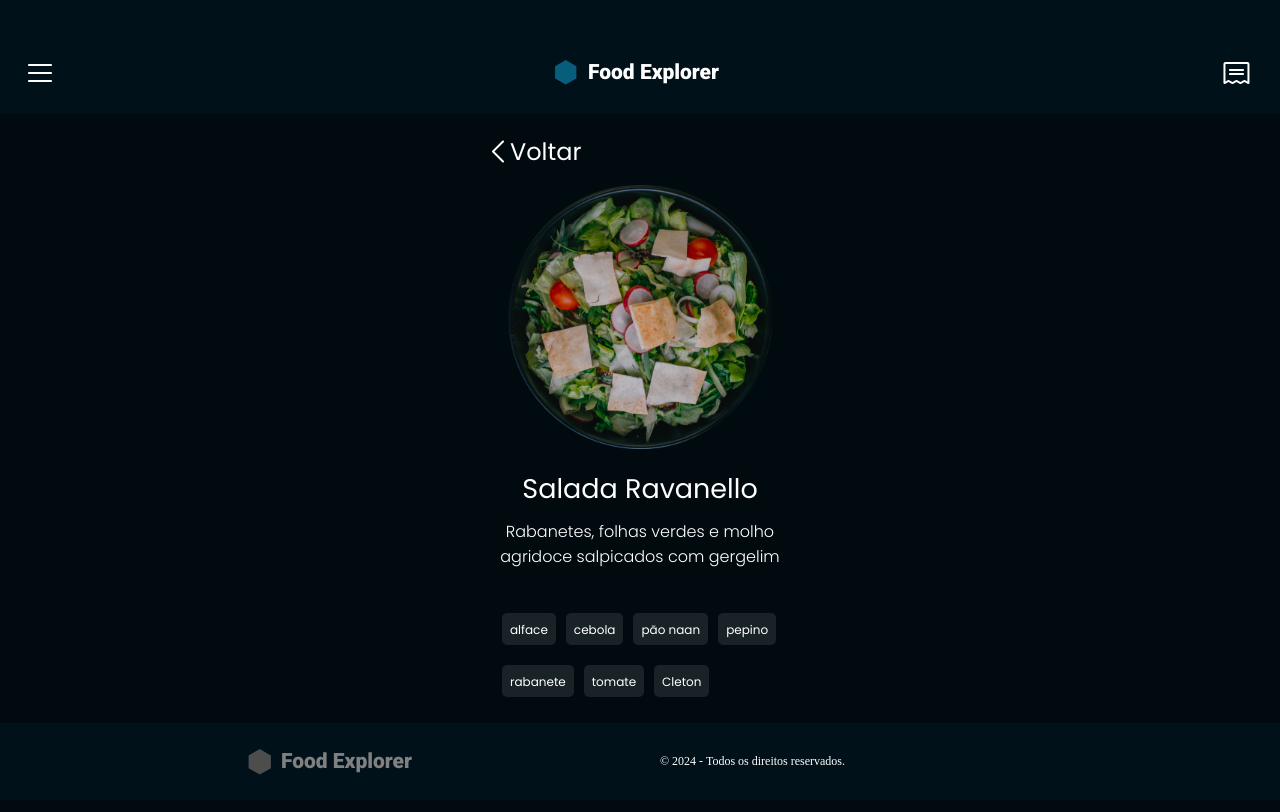
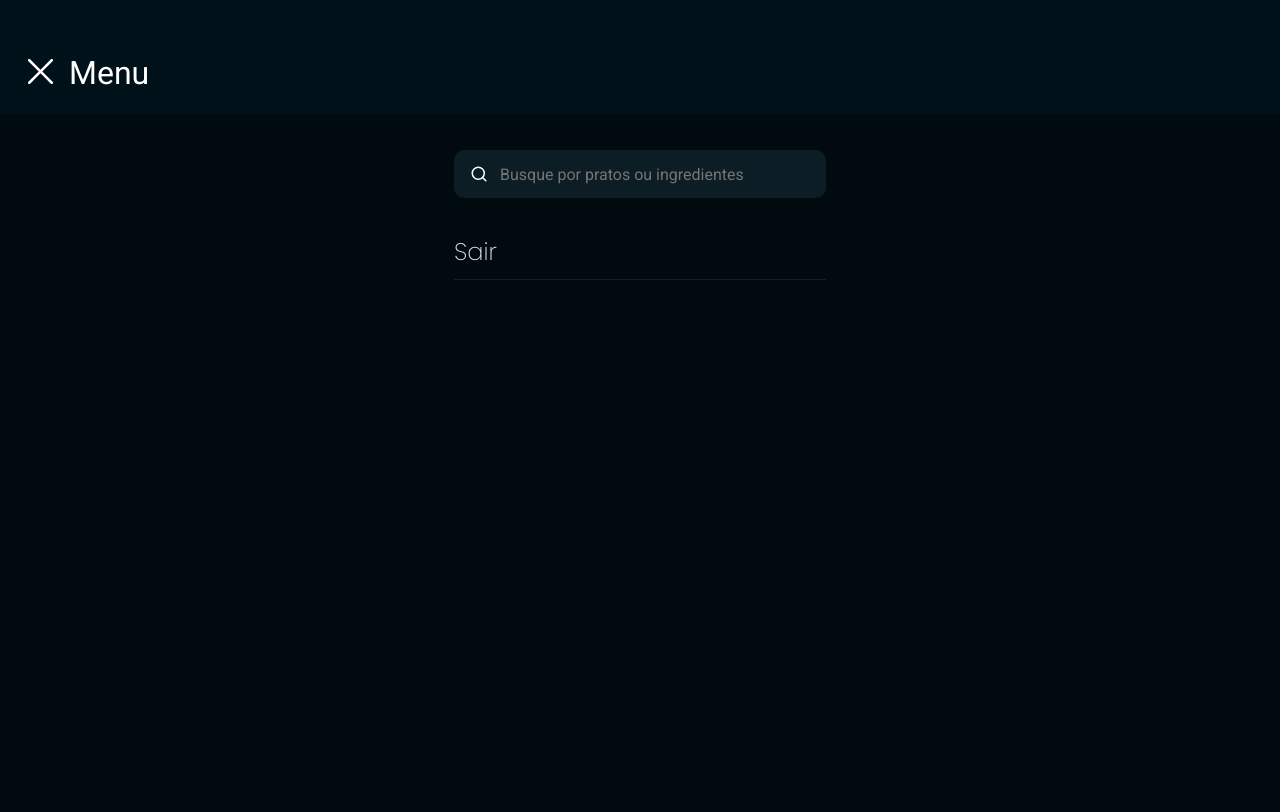
Before and after one commit to Gabryel-Januario/FoodExplorer-Front, a React (Vite) app: page / in a window 1280 px wide. Shown: the top 812 px of the page. Built offline with nearby package versions, Linux system fonts and the light colour scheme.

Commit message:
Created MenuPage

```diff
--- /dev/null
+++ b/src/components/HeaderMenu/index.jsx
@@ -0,0 +1,19 @@
+import { Container } from "./style"
+
+import closeIcon from "../../assets/close.svg"
+
+
+export function HeaderMenu({ style, ...rest }) {
+  return (
+    <Container>
+      <div id="line">
+        <div>
+          <img src={closeIcon} alt="Icone de fechar" />
+        </div>
+
+        <h1>Menu</h1>
+
+      </div>
+    </Container>
+  )
+}
--- /dev/null
+++ b/src/components/HeaderMenu/style.js
@@ -0,0 +1,31 @@
+import styled from "styled-components"
+
+export const Container = styled.div`
+  height: 114px;
+  width: 100%;
+
+  background-color: ${({ theme }) => theme.COLORS.Dark_700};
+
+  display: block;
+
+  block-size: auto;
+
+  #line {
+    display: flex;
+    gap: 16px;
+    padding: 56px 28px 24px 28px;
+
+    align-items: center;
+    height: 114px;
+  }
+
+   img {
+    width: 25px;
+    height: 25px;
+  }
+
+  h1{
+    font-family: "Roboto", sans-serif;
+    font-weight:400;
+  }
+`
--- a/src/components/Input/style.js
+++ b/src/components/Input/style.js
@@ -1,7 +1,7 @@
 import styled from "styled-components"
 
 export const Container = styled.div`
-  width: 321px;
+  width: 100%;
   height: 48px;
   display: flex;
   align-items: center;
--- a/src/main.jsx
+++ b/src/main.jsx
@@ -7,14 +7,17 @@ import theme from "./styles/theme"
 import { WelcomePage } from "./pages/WelcomePage"
 import { SignIn } from "./pages/SignIn"
 import { SignUp } from "./pages/SignUp"
+
 import { Home } from "./pages/Home"
+import { MenuAdmin } from "./pages/MenuAdmin"
+import { Menu } from "./pages/Menu"
 import { Dishe } from "./pages/Dishe"
 
 createRoot(document.getElementById("root")).render(
   <StrictMode>
     <ThemeProvider theme={theme}>
       <GlobalStyles />
-      <Dishe />
+      <Menu />
     </ThemeProvider>
   </StrictMode>
 )
--- /dev/null
+++ b/src/pages/Menu/index.jsx
@@ -0,0 +1,30 @@
+import { Container } from "./style"
+import { FiSearch } from "react-icons/fi"
+
+import { HeaderMenu } from "../../components/HeaderMenu"
+import { Input } from "../../components/Input"
+
+export function Menu() {
+  return (
+    <Container>
+      <HeaderMenu />
+
+      <menu>
+        <div id="input">
+          <Input
+            icon={FiSearch}
+            type="text"
+            placeholder="Busque por pratos ou ingredientes"
+          />
+        </div>
+
+        <section id="options">
+
+          <div className="option">
+            <h2>Sair</h2>
+          </div>
+        </section>
+      </menu>
+    </Container>
+  )
+}
--- /dev/null
+++ b/src/pages/Menu/style.js
@@ -0,0 +1,37 @@
+import styled from "styled-components"
+
+export const Container = styled.div`
+  menu {
+    width: 372px;
+
+
+    margin: auto;
+    margin-top: 36px;
+
+
+
+
+  }
+
+  menu #input {
+    margin-bottom: 36px;
+  }
+
+  menu .option h2 {
+    margin-bottom: 10px;
+
+    font-family: "Poppins", sans-serif;
+    font-size: 24px;
+    font-weight: 200;
+
+    color: ${({theme}) => theme.COLORS.Light_300};
+
+  }
+
+  menu .option {
+    border-bottom: 1px solid rgb(211, 211, 211, 10%);
+    margin-bottom: 10px;
+  }
+
+
+`
--- /dev/null
+++ b/src/pages/MenuAdmin/index.jsx
@@ -0,0 +1,32 @@
+import { Container } from "./style"
+import { FiSearch } from "react-icons/fi"
+
+import { HeaderMenu } from "../../components/HeaderMenu"
+import { Input } from "../../components/Input"
+
+export function MenuAdmin() {
+  return (
+    <Container>
+      <HeaderMenu />
+
+      <menu>
+        <div id="input">
+          <Input
+            icon={FiSearch}
+            type="text"
+            placeholder="Busque por pratos ou ingredientes"
+          />
+        </div>
+
+        <section id="options">
+          <div className="option">
+            <h2>Novo prato</h2>
+          </div>
+          <div className="option">
+            <h2>Sair</h2>
+          </div>
+        </section>
+      </menu>
+    </Container>
+  )
+}
--- /dev/null
+++ b/src/pages/MenuAdmin/style.js
@@ -0,0 +1,37 @@
+import styled from "styled-components"
+
+export const Container = styled.div`
+  menu {
+    width: 372px;
+
+
+    margin: auto;
+    margin-top: 36px;
+
+
+
+
+  }
+
+  menu #input {
+    margin-bottom: 36px;
+  }
+
+  menu .option h2 {
+    margin-bottom: 10px;
+
+    font-family: "Poppins", sans-serif;
+    font-size: 24px;
+    font-weight: 200;
+
+    color: ${({theme}) => theme.COLORS.Light_300};
+
+  }
+
+  menu .option {
+    border-bottom: 1px solid rgb(211, 211, 211, 10%);
+    margin-bottom: 10px;
+  }
+
+
+`
--- a/src/pages/SignIn/index.jsx
+++ b/src/pages/SignIn/index.jsx
@@ -10,7 +10,7 @@ export function SignIn() {
     <Container>
       <Logo style={{ margin: "100px auto 50px auto" }} />
       <Form>
-        <div id="inputWrapper">
+        <div className="inputWrapper">
           <label htmlFor="email">Email</label>
           <Input
             id="email"
@@ -20,7 +20,7 @@ export function SignIn() {
           />
         </div>
 
-        <div id="inputWrapper">
+        <div className="inputWrapper">
           <label htmlFor="password">Senha</label>
           <Input
             id="password"
--- a/src/pages/SignIn/style.js
+++ b/src/pages/SignIn/style.js
@@ -28,11 +28,14 @@ export const Form = styled.div`
   margin-top: 0;
   margin-bottom: 0;
 
-  #inputWrapper {
+  .inputWrapper {
     margin-bottom: 32px;
+    width: 321px;
+
+
   }
 
-  #inputWrapper label {
+  .inputWrapper label {
     font-family: "Roboto", sans-serif;
     font-weight: 300;
 
--- a/src/pages/SignUp/index.jsx
+++ b/src/pages/SignUp/index.jsx
@@ -11,7 +11,7 @@ export function SignUp() {
     <Container>
       <Logo style={{ margin: "80px auto 50px auto" }} />
       <Form>
-        <div id="inputWrapper">
+        <div className="inputWrapper">
           <label htmlFor="password">Senha</label>
           <Input
             id="name"
@@ -24,7 +24,7 @@ export function SignUp() {
           />
         </div>
 
-        <div id="inputWrapper">
+        <div className="inputWrapper">
           <label htmlFor="email">Email</label>
           <Input
             id="email"
@@ -34,7 +34,7 @@ export function SignUp() {
           />
         </div>
 
-        <div id="inputWrapper">
+        <div className="inputWrapper">
           <label htmlFor="password">Senha</label>
           <Input
             id="password"
--- a/src/pages/SignUp/style.js
+++ b/src/pages/SignUp/style.js
@@ -28,11 +28,12 @@ export const Form = styled.div`
   margin-top: 0;
   margin-bottom: 0;
 
-  #inputWrapper {
+  .inputWrapper {
     margin-bottom: 32px;
+    width: 321px;
   }
 
-  #inputWrapper label {
+  .inputWrapper label {
     font-family: "Roboto", sans-serif;
     font-weight: 300;
 
```
Also changed, not shown: src/assets/Close.svg (added).
